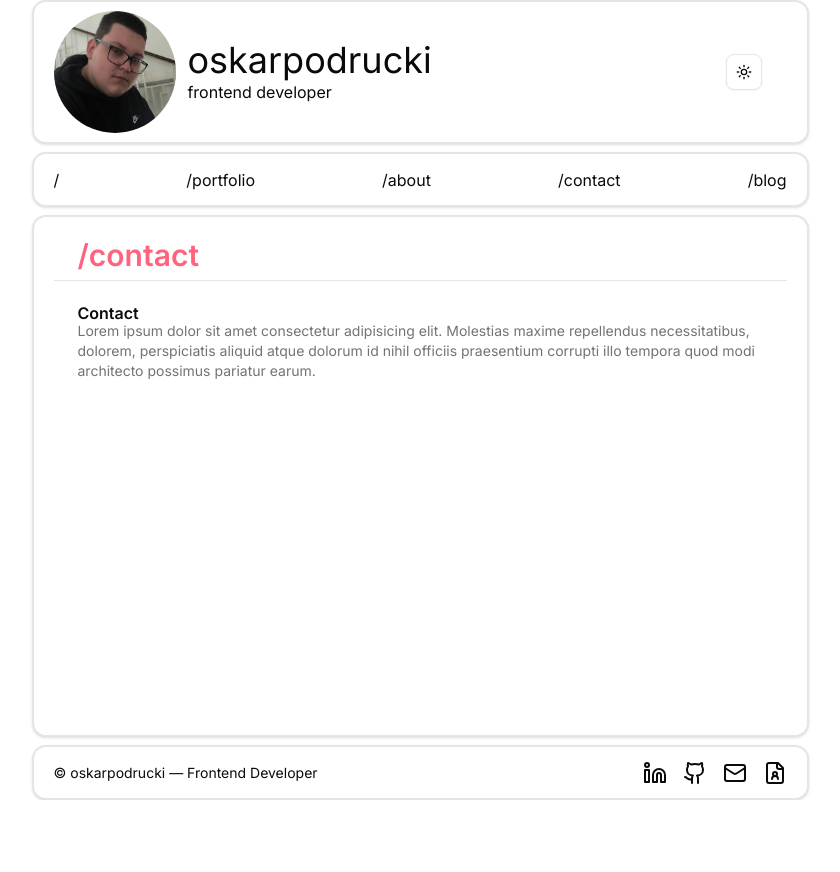
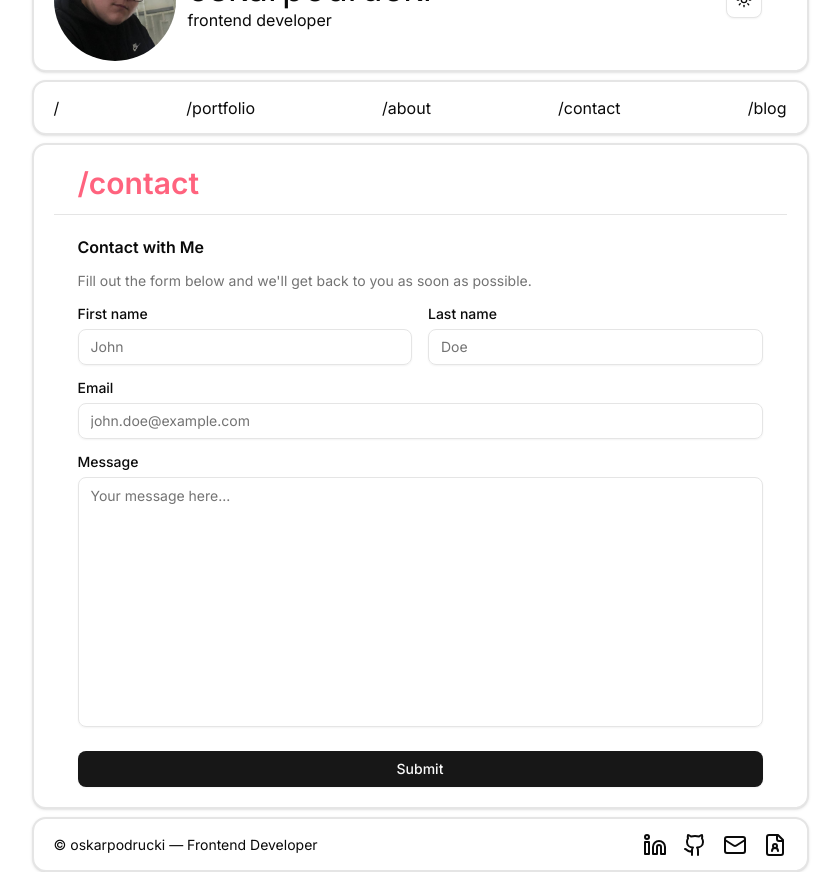
Before and after one commit to oskarpodrucki/portfolio, a Next.js app: page /contact in a window 1280 px wide. Shown: the whole page, without its empty margins (220-1060 px from the left). Before the commit the page ends 800 px from the top, so only its background shows below. Built offline with nearby package versions, Linux system fonts and the light colour scheme.

Commit message:
changes in docs/changelog.txt

```diff
--- a/package.json
+++ b/package.json
@@ -10,11 +10,13 @@
   },
   "dependencies": {
     "@radix-ui/react-avatar": "^1.1.9",
+    "@radix-ui/react-label": "^2.1.6",
     "@radix-ui/react-separator": "^1.1.6",
     "@radix-ui/react-slot": "^1.2.2",
     "class-variance-authority": "^0.7.1",
     "clsx": "^2.1.1",
     "lucide-react": "^0.507.0",
+    "motion": "^12.10.4",
     "next": "15.3.1",
     "next-themes": "^0.4.6",
     "react": "^19.0.0",
--- a/src/app/contact/page.js
+++ b/src/app/contact/page.js
@@ -7,6 +7,10 @@ import {
 	CardTitle,
 } from "@/components/ui/card";
 import { Separator } from "@/components/ui/separator";
+import { Button } from "@/components/ui/button";
+import { Input } from "@/components/ui/input";
+import { Label } from "@/components/ui/label";
+import { Textarea } from "@/components/ui/textarea";
 
 export default function Contact() {
 	return (
@@ -15,15 +19,37 @@ export default function Contact() {
 				<CardTitle className='text-rose-400 text-3xl'>/contact</CardTitle>
 			</CardHeader>
 			<Separator />
-			<CardContent className='h-[94%]'>
-				<CardTitle>Contact</CardTitle>
+			<CardContent className='h-[94%] space-y-4'>
+				<CardTitle>Contact with Me</CardTitle>
 				<CardDescription>
-					Lorem ipsum dolor sit amet consectetur adipisicing elit. Molestias
-					maxime repellendus necessitatibus, dolorem, perspiciatis aliquid atque
-					dolorum id nihil officiis praesentium corrupti illo tempora quod modi
-					architecto possimus pariatur earum.
+					Fill out the form below and we'll get back to you as soon as possible.
 				</CardDescription>
+				<div className='grid grid-cols-2 gap-4'>
+					<div className='space-y-2'>
+						<Label htmlFor='first-name'>First name</Label>
+						<Input id='first-name' placeholder='John' />
+					</div>
+					<div className='space-y-2'>
+						<Label htmlFor='last-name'>Last name</Label>
+						<Input id='last-name' placeholder='Doe' />
+					</div>
+				</div>
+				<div className='space-y-2'>
+					<Label htmlFor='email'>Email</Label>
+					<Input id='email' type='email' placeholder='john.doe@example.com' />
+				</div>
+				<div className='space-y-2'>
+					<Label htmlFor='message'>Message</Label>
+					<Textarea
+						id='message'
+						placeholder='Your message here...'
+						className='min-h-[250px]'
+					/>
+				</div>
 			</CardContent>
+			<CardFooter>
+				<Button className='w-full'>Submit</Button>
+			</CardFooter>
 		</Card>
 	);
 }
--- a/src/app/layout.js
+++ b/src/app/layout.js
@@ -4,6 +4,7 @@ import { ThemeProvider } from "@/components/ThemeProvider/theme-provider";
 import MeBox from "@/components/MeBox";
 import Navbar from "@/components/Navbar";
 import Footer from "@/components/Footer";
+import { AnimatedGroup } from "@/components/ui/animated-group";
 
 const inter = Inter({ subsets: ["latin"] });
 
@@ -15,17 +16,43 @@ export const metadata = {
 export default function RootLayout({ children }) {
 	return (
 		<html lang='en' suppressHydrationWarning>
-			<body
-				className={`${inter.className} flex flex-col justify-center items-center h-screen gap-2`}>
+			<body className={`${inter.className} overflow-hidden`}>
 				<ThemeProvider
 					attribute='class'
 					defaultTheme='system'
 					enableSystem
 					disableTransitionOnChange>
-					<MeBox />
-					<Navbar />
-					{children}
-					<Footer />
+					<AnimatedGroup
+						className='flex flex-col justify-center items-center h-screen gap-2'
+						variants={{
+							container: {
+								hidden: { opacity: 0 },
+								visible: {
+									opacity: 1,
+									transition: {
+										staggerChildren: 0.05,
+									},
+								},
+							},
+							item: {
+								hidden: { opacity: 0, y: 40, filter: "blur(2px)" },
+								visible: {
+									opacity: 1,
+									y: 0,
+									filter: "blur(0px)",
+									transition: {
+										duration: 2,
+										type: "spring",
+										bounce: 0.3,
+									},
+								},
+							},
+						}}>
+						<MeBox />
+						<Navbar />
+						{children}
+						<Footer />
+					</AnimatedGroup>
 				</ThemeProvider>
 			</body>
 		</html>
--- a/src/components/Navbar/index.js
+++ b/src/components/Navbar/index.js
@@ -1,9 +1,13 @@
 import { Card } from "@/components/ui/card";
 import Link from "next/link";
+import { AnimatedBackground } from "../ui/animated-background";
 
 export default function Navbar() {
 	return (
 		<Card className='flex flex-row justify-between items-center w-[777px] h-[55px] p-5 border-solid border-2'>
+			<AnimatedBackground>
+
+			</AnimatedBackground>
 			<Link
 				href='/'
 				className='transition duration-150 ease-in-out hover:scale-110 hover:text-green-400'>
--- /dev/null
+++ b/src/components/ui/animated-background.jsx
@@ -0,0 +1,72 @@
+"use client";
+import { cn } from "@/lib/utils";
+import { AnimatePresence, motion } from "motion/react";
+import { Children, cloneElement, useEffect, useState, useId } from "react";
+
+export function AnimatedBackground({
+	children,
+	defaultValue,
+	onValueChange,
+	className,
+	transition,
+	enableHover = false,
+}) {
+	const [activeId, setActiveId] = useState(null);
+	const uniqueId = useId();
+
+	const handleSetActiveId = (id) => {
+		setActiveId(id);
+
+		if (onValueChange) {
+			onValueChange(id);
+		}
+	};
+
+	useEffect(() => {
+		if (defaultValue !== undefined) {
+			setActiveId(defaultValue);
+		}
+	}, [defaultValue]);
+
+	return Children.map(children, (child, index) => {
+		const id = child.props["data-id"];
+
+		const interactionProps = enableHover
+			? {
+					onMouseEnter: () => handleSetActiveId(id),
+					onMouseLeave: () => handleSetActiveId(null),
+			  }
+			: {
+					onClick: () => handleSetActiveId(id),
+			  };
+
+		return cloneElement(
+			child,
+			{
+				key: index,
+				className: cn("relative inline-flex", child.props.className),
+				"data-checked": activeId === id ? "true" : "false",
+				...interactionProps,
+			},
+			<>
+				<AnimatePresence initial={false}>
+					{activeId === id && (
+						<motion.div
+							layoutId={`background-${uniqueId}`}
+							className={cn("absolute inset-0", className)}
+							transition={transition}
+							initial={{ opacity: defaultValue ? 1 : 0 }}
+							animate={{
+								opacity: 1,
+							}}
+							exit={{
+								opacity: 0,
+							}}
+						/>
+					)}
+				</AnimatePresence>
+				<div className='z-10'>{child.props.children}</div>
+			</>
+		);
+	});
+}
--- /dev/null
+++ b/src/components/ui/animated-group.jsx
@@ -0,0 +1,112 @@
+"use client";
+import { motion } from "framer-motion";
+import React from "react";
+
+const defaultContainerVariants = {
+	visible: {
+		transition: {
+			staggerChildren: 0.1,
+		},
+	},
+};
+
+const defaultItemVariants = {
+	hidden: { opacity: 0 },
+	visible: { opacity: 1 },
+};
+
+const presetVariants = {
+	fade: {},
+	slide: {
+		hidden: { y: 20 },
+		visible: { y: 0 },
+	},
+	scale: {
+		hidden: { scale: 0.8 },
+		visible: { scale: 1 },
+	},
+	blur: {
+		hidden: { filter: "blur(4px)" },
+		visible: { filter: "blur(0px)" },
+	},
+	"blur-slide": {
+		hidden: { filter: "blur(4px)", y: 20 },
+		visible: { filter: "blur(0px)", y: 0 },
+	},
+	zoom: {
+		hidden: { scale: 0.5 },
+		visible: {
+			scale: 1,
+			transition: { type: "spring", stiffness: 300, damping: 20 },
+		},
+	},
+	flip: {
+		hidden: { rotateX: -90 },
+		visible: {
+			rotateX: 0,
+			transition: { type: "spring", stiffness: 300, damping: 20 },
+		},
+	},
+	bounce: {
+		hidden: { y: -50 },
+		visible: {
+			y: 0,
+			transition: { type: "spring", stiffness: 400, damping: 10 },
+		},
+	},
+	rotate: {
+		hidden: { rotate: -180 },
+		visible: {
+			rotate: 0,
+			transition: { type: "spring", stiffness: 200, damping: 15 },
+		},
+	},
+	swing: {
+		hidden: { rotate: -10 },
+		visible: {
+			rotate: 0,
+			transition: { type: "spring", stiffness: 300, damping: 8 },
+		},
+	},
+};
+
+const addDefaultVariants = (variants) => ({
+	hidden: { ...defaultItemVariants.hidden, ...variants?.hidden },
+	visible: { ...defaultItemVariants.visible, ...variants?.visible },
+});
+
+function AnimatedGroup({
+	children,
+	className,
+	variants = {},
+	preset,
+	as = "div",
+	asChild = "div",
+}) {
+	const selectedVariants = {
+		item: addDefaultVariants(preset ? presetVariants[preset] : {}),
+		container: addDefaultVariants(defaultContainerVariants),
+	};
+
+	const containerVariants = variants.container || selectedVariants.container;
+	const itemVariants = variants.item || selectedVariants.item;
+
+	const MotionComponent = motion[as] || motion.div;
+	const MotionChild = motion[asChild] || motion.div;
+
+	return (
+		<MotionComponent
+			initial='hidden'
+			animate='visible'
+			variants={containerVariants}
+			className={className}>
+			{React.Children.map(children, (child, index) => (
+				<MotionChild key={index} variants={itemVariants}>
+					{child}
+				</MotionChild>
+			))}
+		</MotionComponent>
+	);
+}
+
+export { AnimatedGroup };
--- /dev/null
+++ b/src/components/ui/input.jsx
@@ -0,0 +1,24 @@
+import * as React from "react"
+
+import { cn } from "@/lib/utils"
+
+function Input({
+  className,
+  type,
+  ...props
+}) {
+  return (
+    (<input
+      type={type}
+      data-slot="input"
+      className={cn(
+        "file:text-foreground placeholder:text-muted-foreground selection:bg-primary selection:text-primary-foreground dark:bg-input/30 border-input flex h-9 w-full min-w-0 rounded-md border bg-transparent px-3 py-1 text-base shadow-xs transition-[color,box-shadow] outline-none file:inline-flex file:h-7 file:border-0 file:bg-transparent file:text-sm file:font-medium disabled:pointer-events-none disabled:cursor-not-allowed disabled:opacity-50 md:text-sm",
+        "focus-visible:border-ring focus-visible:ring-ring/50 focus-visible:ring-[3px]",
+        "aria-invalid:ring-destructive/20 dark:aria-invalid:ring-destructive/40 aria-invalid:border-destructive",
+        className
+      )}
+      {...props} />)
+  );
+}
+
+export { Input }
--- /dev/null
+++ b/src/components/ui/label.jsx
@@ -0,0 +1,23 @@
+"use client"
+
+import * as React from "react"
+import * as LabelPrimitive from "@radix-ui/react-label"
+
+import { cn } from "@/lib/utils"
+
+function Label({
+  className,
+  ...props
+}) {
+  return (
+    (<LabelPrimitive.Root
+      data-slot="label"
+      className={cn(
+        "flex items-center gap-2 text-sm leading-none font-medium select-none group-data-[disabled=true]:pointer-events-none group-data-[disabled=true]:opacity-50 peer-disabled:cursor-not-allowed peer-disabled:opacity-50",
+        className
+      )}
+      {...props} />)
+  );
+}
+
+export { Label }
--- /dev/null
+++ b/src/components/ui/textarea.jsx
@@ -0,0 +1,18 @@
+import * as React from "react";
+
+import { cn } from "@/lib/utils";
+
+function Textarea({ className, ...props }) {
+	return (
+		<textarea
+			data-slot='textarea'
+			className={cn(
+				"border-input placeholder:text-muted-foreground focus-visible:border-ring focus-visible:ring-ring/50 aria-invalid:ring-destructive/20 dark:aria-invalid:ring-destructive/40 aria-invalid:border-destructive dark:bg-input/30 flex field-sizing-content min-h-16 w-full resize-none rounded-md border bg-transparent px-3 py-2 text-base shadow-xs transition-[color,box-shadow] outline-none focus-visible:ring-[3px] disabled:cursor-not-allowed disabled:opacity-50 md:text-sm",
+				className
+			)}
+			{...props}
+		/>
+	);
+}
+
+export { Textarea };
```
Also changed, not shown: 1 other file (tests, documents, lock files or other folders).
